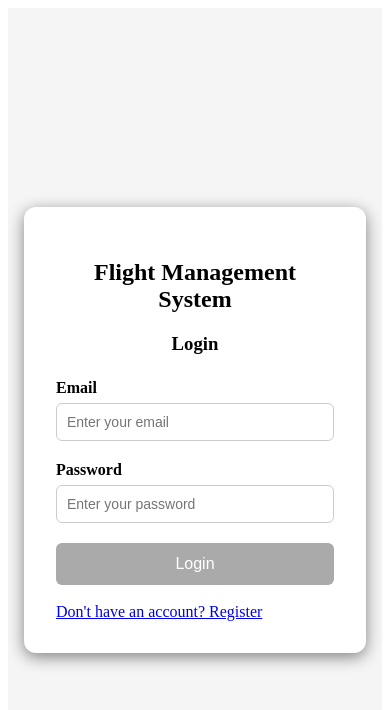
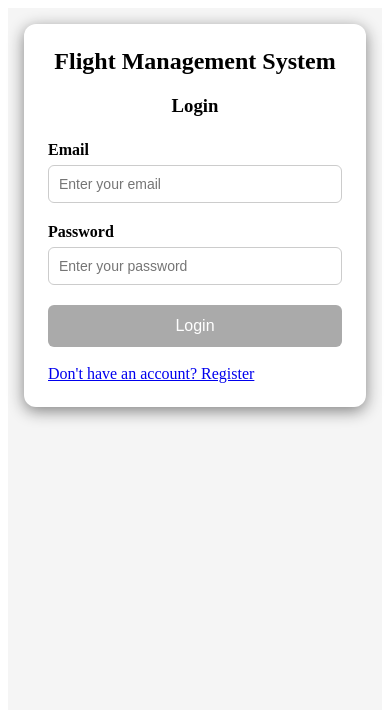
Before and after one commit to akashbhosale1142/flight-management-system, an Angular app: page /login in a window 390 px wide. Shown: the top 710 px of the page. Built offline with nearby package versions, Linux system fonts and the light colour scheme.

Commit message:
Enhance login and registration styles for responsiveness and consistency

```diff
--- a/src/app/auth/login/login.component.css
+++ b/src/app/auth/login/login.component.css
@@ -1,5 +1,6 @@
 .login-container {
   min-height: 100vh;
+  width: 100%;
   display: flex;
   justify-content: center;
   align-items: center;
@@ -29,6 +30,7 @@
 }
 
 .form-input {
+  width: 100%;
   margin-bottom: 1.25rem;
 }
 
@@ -52,6 +54,12 @@
   border-color: #007bff;
 }
 
+.form-input small {
+  color: red;
+  display: block;
+  margin-top: 0.3125rem;
+}
+
 button {
   width: 100%;
   padding: 0.75rem;
@@ -61,6 +69,7 @@ button {
   color: white;
   font-size: 1rem;
   cursor: pointer;
+  box-sizing: border-box;
 }
 
 button:disabled {
@@ -72,8 +81,17 @@ button:active {
   background-color: #5d99db;
 }
 
-.form-input small {
-  color: red;
-  display: block;
-  margin-top: 0.3125rem;
+@media (max-width: 30rem) {
+  .login-container {
+    align-items: flex-start;
+    padding: 1rem;
+  }
+
+  .login-card {
+    padding: 1.5rem;
+  }
+
+  .login-card h2 {
+    margin-top: 0;
+  }
 }
--- a/src/app/auth/registration/registration.component.css
+++ b/src/app/auth/registration/registration.component.css
@@ -1,5 +1,6 @@
 .registration-container {
   min-height: 100vh;
+  width: 100%;
   display: flex;
   justify-content: center;
   align-items: center;
@@ -29,6 +30,7 @@
 }
 
 .form-input {
+  width: 100%;
   margin-bottom: 1.125rem;
 }
 
@@ -67,9 +69,29 @@ button {
   color: white;
   font-size: 1rem;
   cursor: pointer;
+  box-sizing: border-box;
 }
 
 button:disabled {
   background-color: darkgrey;
   cursor: not-allowed;
 }
+
+button:active {
+  background-color: #5d99db;
+}
+
+@media (max-width: 30rem) {
+  .registration-container {
+    align-items: flex-start;
+    padding: 1rem;
+  }
+
+  .registration-card {
+    padding: 1.5rem;
+  }
+
+  .registration-card h2 {
+    margin-top: 0;
+  }
+}
```
